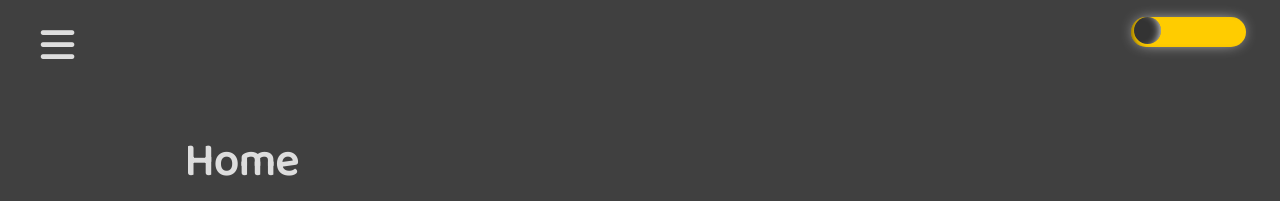
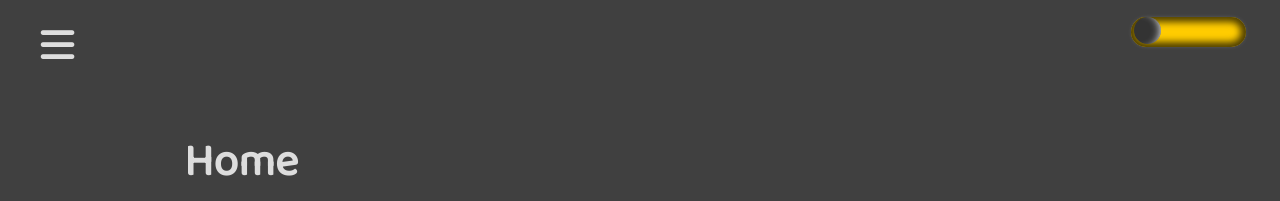
Before and after one commit to brettjrea/brettjrea.github.io-old, a Jekyll site: the page built from index.md, in a window 1280 px wide. Shown: the top 201 px of the page. Built offline with Jekyll 4.4.1, drawn with Linux system fonts in a browser that asks for light colours; nearby versions of some CDN libraries; comment, search, counter and statistics services are not loaded.

Commit message:
Update styles.scss

```diff
--- a/assets/css/styles.scss
+++ b/assets/css/styles.scss
@@ -14,7 +14,7 @@ html, html[data-theme="light"], {
   --soc: #333;
   --socshine: inset 7px 0px 9px -7px white;
   --togbg: #333;
-  --togbgshine: 0px 0px 15px 5px rgba(0,0,0,0.7), inset 7px 0px 9px -7px white;
+  --togbgshine: 0px 0px 7px 5px rgba(0,0,0,0.7), inset 0px 0px 7px 5px white;
   --togswitch: #fc0;
   --togswitchshine: inset -7px 0px 9px -7px rgba(0,0,0,0.7);
 
@@ -29,7 +29,7 @@ html[data-theme="dark"] {
   --soc: #fc0;
   --socshine: inset 7px 0px 9px -7px rgba(0,0,0,0.7);
   --togbg: #fc0;
-  --togbgshine: 0px 0px 15px -5px white, inset 7px 0px 9px -7px rgba(0,0,0,0.7);
+  --togbgshine: 0px 0px 7px -5px white, inset 0px 0px 7px 5px rgba(0,0,0,0.7);
   --togswitch: #333;
   --togswitchshine: inset -7px 0px 9px -7px white;
 
```
